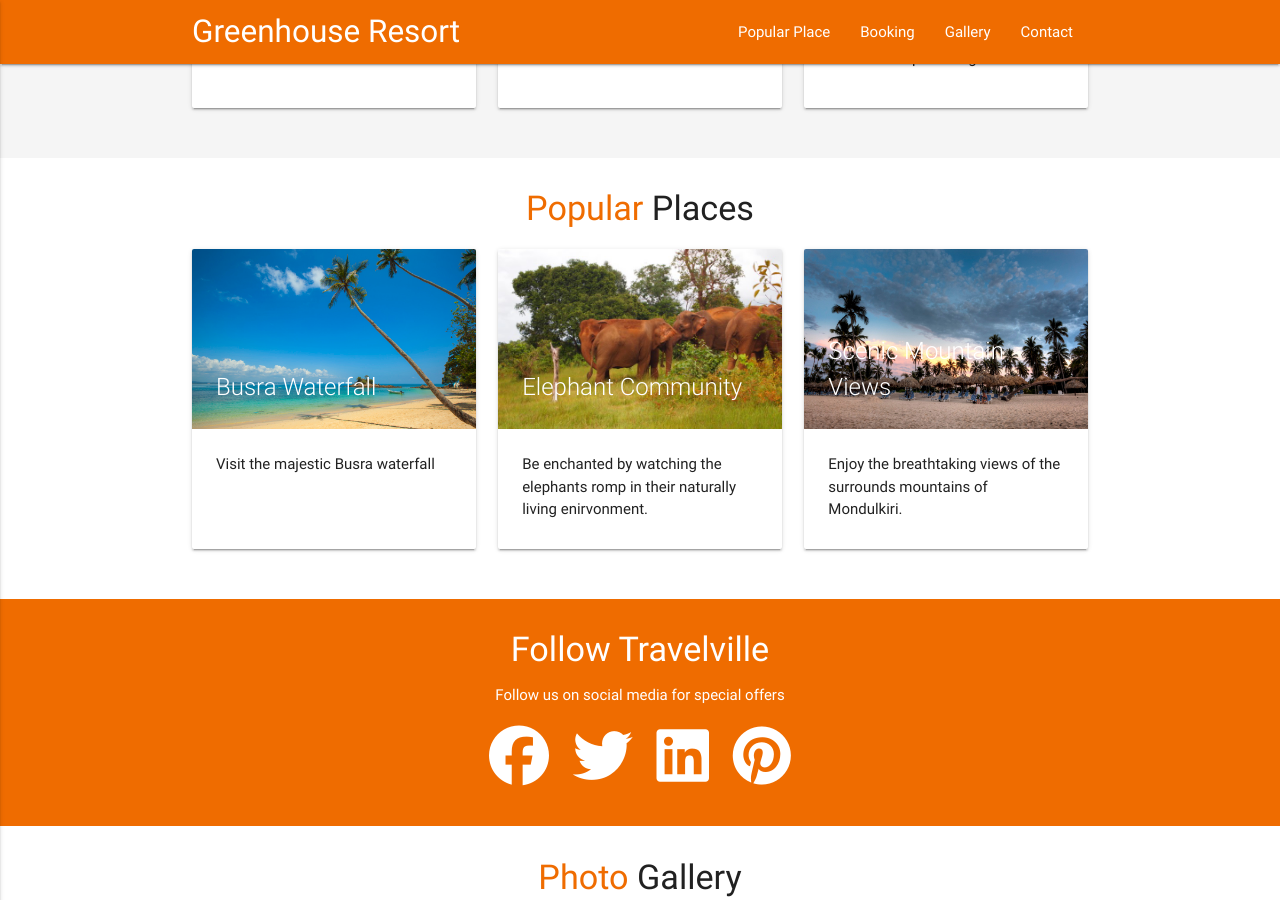
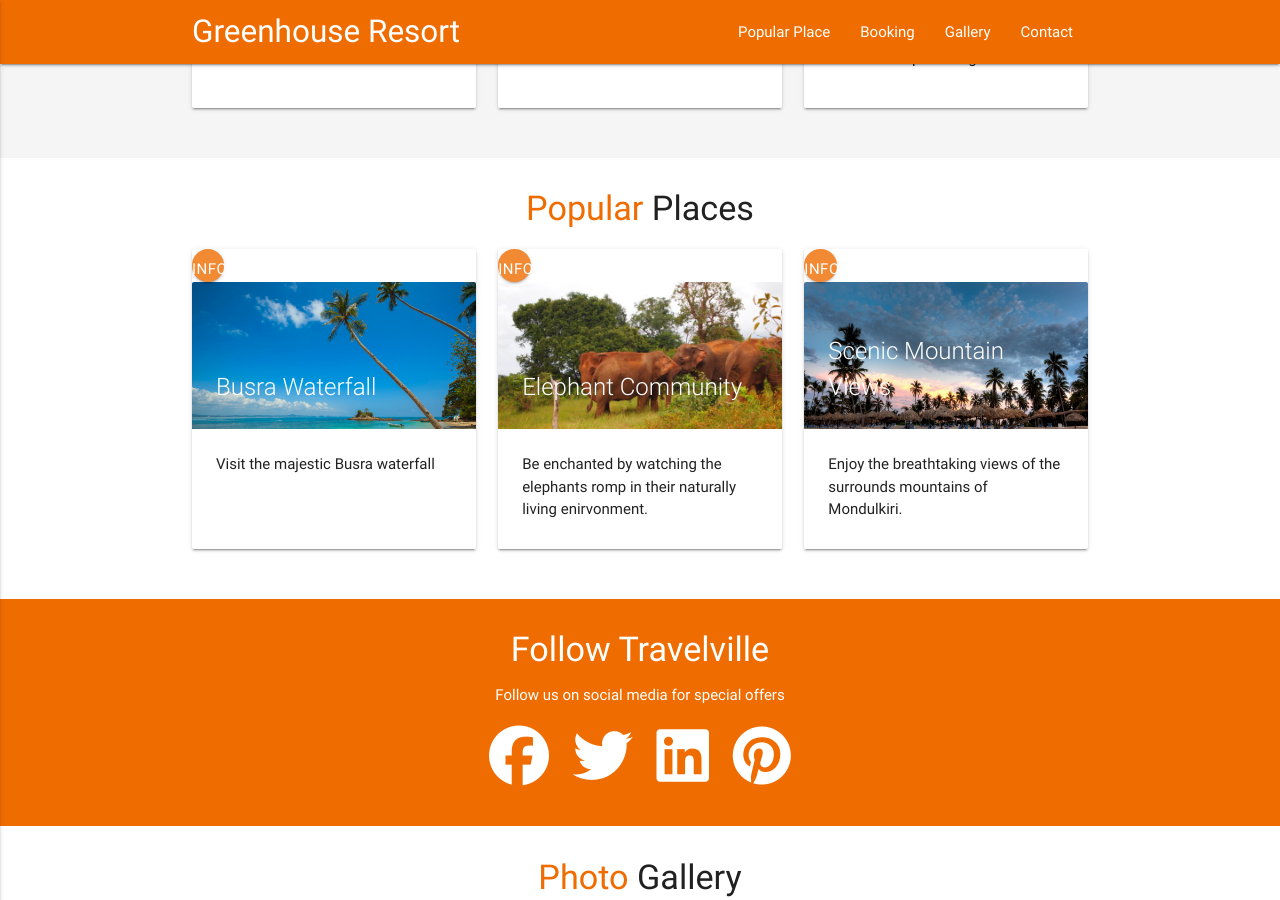
Before and after one commit to yong-lim/greenhouse-retreat, a Jekyll site: the page built from index.md, in a window 1280 px wide and 900 px high, scrolled down 986 px. Built offline with Jekyll 4.4.1, drawn with Linux system fonts in a browser that asks for light colours; nearby versions of some CDN libraries.

Commit message:
Add link for popular places

```diff
--- a/_data/popular.yml
+++ b/_data/popular.yml
@@ -4,6 +4,7 @@
 - title: "Elephant Community"
   text : "Be enchanted by watching the elephants romp in their naturally living enirvonment."
   image: 4-elephants.jpg
+  link : "https://elephantcommunityproject.org/"
 - title: "Scenic Mountain Views"
   text : "Enjoy the breathtaking views of the surrounds mountains of Mondulkiri."
   image: resort1.jpg
--- a/_includes/popular.html
+++ b/_includes/popular.html
@@ -6,8 +6,9 @@
       <div class="col s12 m4">
         <div class="card small">
           <div class="card-image">
+            <a href="{{ pop.link }}" target="_blank" class="btn btn-small orange darken-3 btn-floating pulse">info</a>
             <img src="assets/img/{{ pop.image }}" alt="">
-            <span class="card-title">{{ pop.title }}</span>
+            <span class="card-title">{{ pop.title }} </span>
           </div>
           <div class="card-content">
             <p>{{ pop.text }}</p>
```
